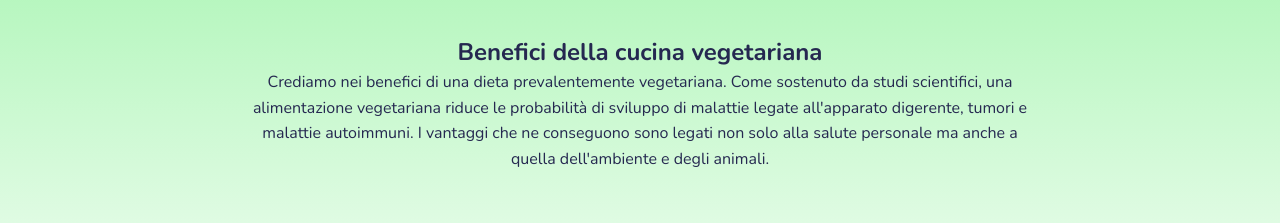
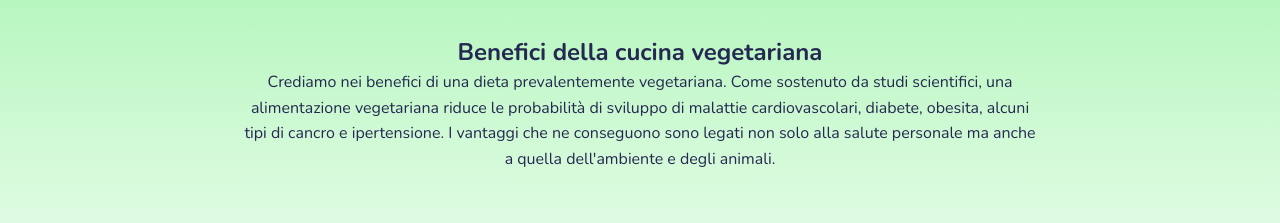
Before and after one commit to Stefina11/VeggieBites, a React (Vite) app: page /chi-siamo in a window 1280 px wide. Shown: the part 539-762 px from the top of the page. Built offline with nearby package versions, Linux system fonts and the light colour scheme.

Commit message:
modifica chi siamo

```diff
--- a/src/components/ChiSiamo.jsx
+++ b/src/components/ChiSiamo.jsx
@@ -20,7 +20,8 @@ function ChiSiamo() {
             <h2 className="chi-siamo-subtitle">Benefici della cucina vegetariana</h2>
             <p className="chi-siamo-text">
                 Crediamo nei benefici di una dieta prevalentemente vegetariana. Come sostenuto da studi scientifici, una alimentazione
-                vegetariana riduce le probabilità di sviluppo di malattie legate all'apparato digerente, tumori e malattie autoimmuni.
+                vegetariana riduce le probabilità di sviluppo di malattie cardiovascolari, diabete, obesita, alcuni tipi di cancro
+                 e ipertensione.
                 I vantaggi che ne conseguono sono legati non solo alla salute personale ma anche a quella dell'ambiente e degli animali.
             </p>
         </div>
```
